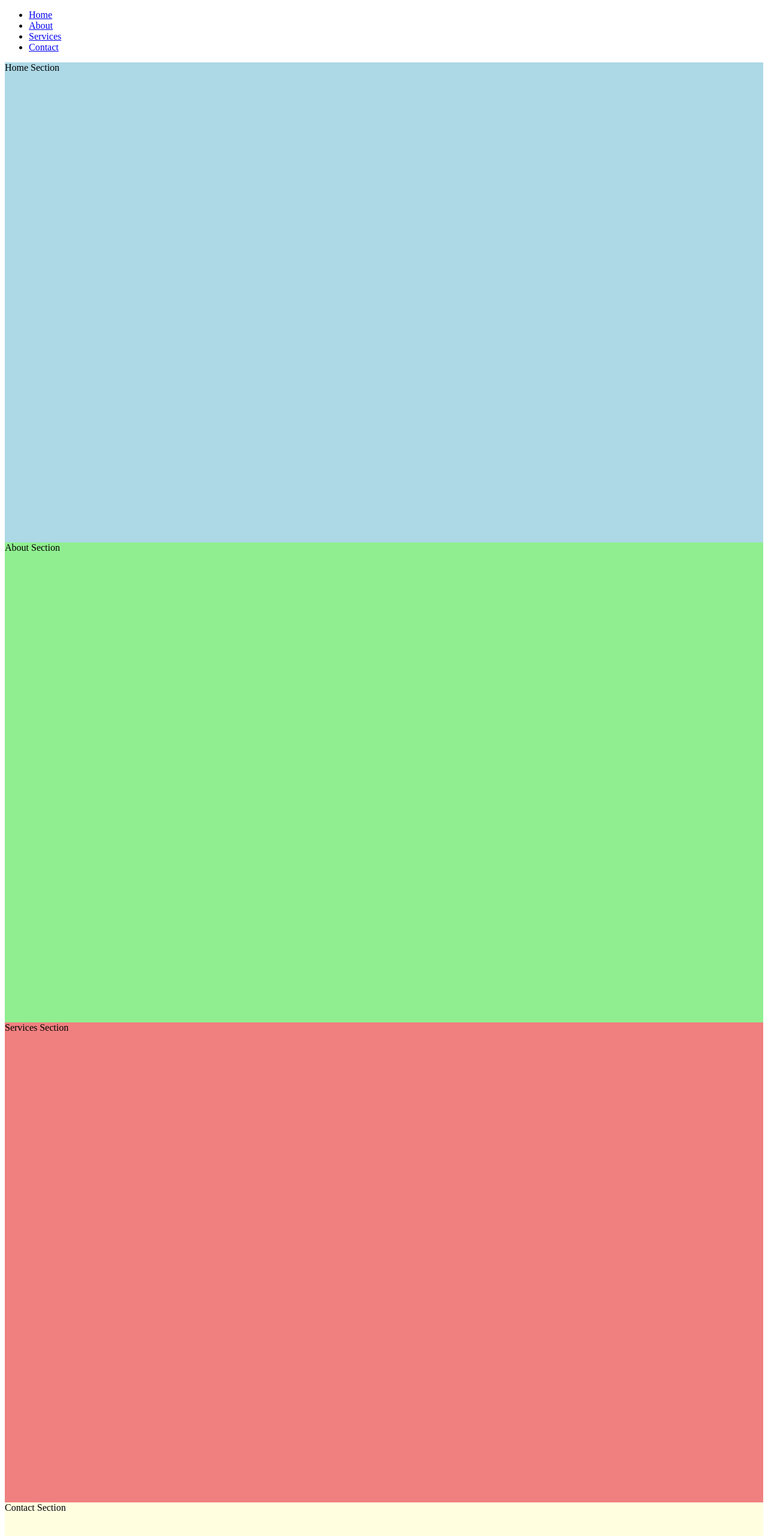
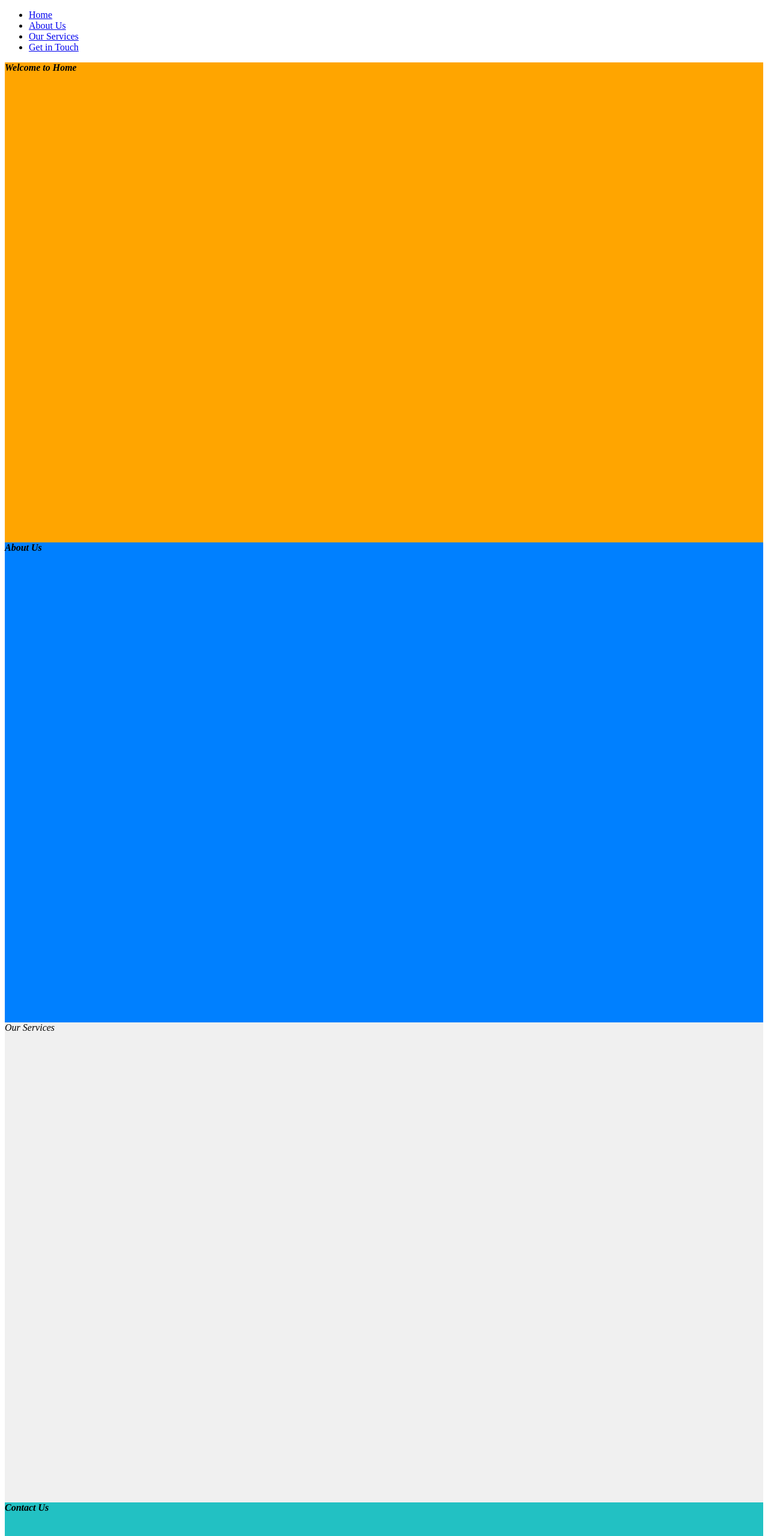
Before and after one commit to 29chinmay2004/PRODIGY_TrackCode_TaskNumber1, a plain HTML site: page index.html in a window 1280 px wide. Shown: the top 2560 px of the page at 60% size. Drawn offline with Linux system fonts and the light colour scheme.

Commit message:
Update index.html

```diff
--- a/index.html
+++ b/index.html
@@ -3,26 +3,26 @@
 <head>
   <meta charset="UTF-8">
   <meta name="viewport" content="width=device-width, initial-scale=1.0">
-  <title>Interactive Navigation Menu</title>
-  <link rel="stylesheet" href="Chinmay.css">
+  <title>Enhanced Navigation Menu</title>
+  <link rel="stylesheet" href="STYLE.css">
 </head>
 <body>
   <nav id="navbar">
     <ul>
       <li><a href="#home">Home</a></li>
-      <li><a href="#about">About</a></li>
-      <li><a href="#services">Services</a></li>
-      <li><a href="#contact">Contact</a></li>
+      <li><a href="#about">About Us</a></li>
+      <li><a href="#services">Our Services</a></li>
+      <li><a href="#contact">Get in Touch</a></li>
     </ul>
   </nav>
 
   <div class="content">
-    <section id="home" style="height: 100vh; background: lightblue;">Home Section</section>
-    <section id="about" style="height: 100vh; background: lightgreen;">About Section</section>
-    <section id="services" style="height: 100vh; background: lightcoral;">Services Section</section>
-    <section id="contact" style="height: 100vh; background: lightyellow;">Contact Section</section>
+    <section id="home" style="height: 100vh; background: rgb(255, 165, 0);"><b><i>Welcome to Home</i></b></section>
+    <section id="about" style="height: 100vh; background: rgb(0, 128, 255);"><b><i>About Us</i></b></section>
+    <section id="services" style="height: 100vh; background: rgb(240, 240, 240);"><i>Our Services</i><b></b></section>
+    <section id="contact" style="height: 100vh; background: rgb(34, 193, 195);"><b><i>Contact Us</i></b></section>
   </div>
 
-  <script src="Chinmay.js"></script>
+  <script src="SCRIPT.js"></script>
 </body>
 </html>
```
